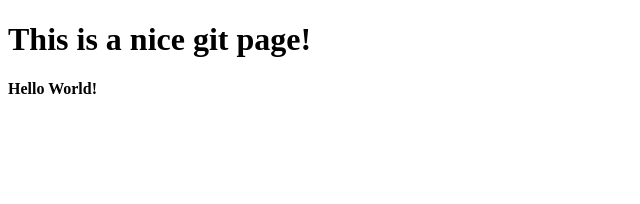
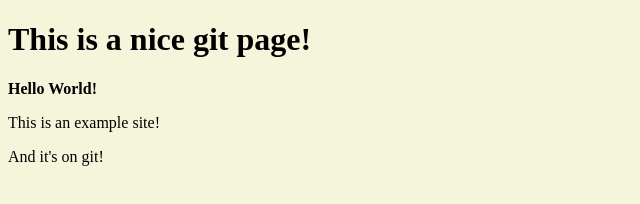
Before and after one commit to noamr200/firsthub, a plain HTML site: page index.html in a window 1280 px wide. Shown: the whole page, without its empty margins (0-640 px from the left). Drawn offline with Linux system fonts and the light colour scheme.

Commit message:
More text and design

```diff
--- a/index.html
+++ b/index.html
@@ -9,5 +9,7 @@
 <body>
     <h1>This is a nice git page!</h1>
     <div class="student-owner">Hello World!</div>
+    <p>This is an example site! </p>
+    <p>And it's on git!</p>
 </body>
 </html>
--- a/style.css
+++ b/style.css
@@ -3,3 +3,7 @@
     font-weight: bold;;
     color:black;
 }
+body
+{
+    background-color: beige;;
+}
```
